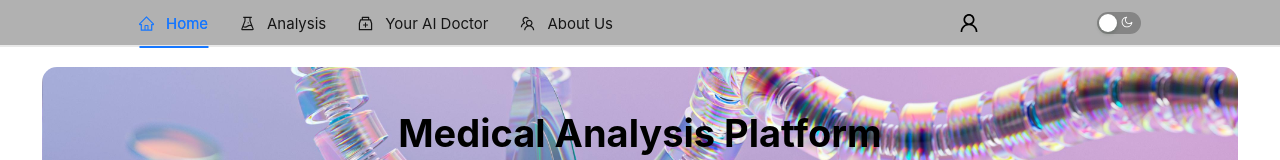
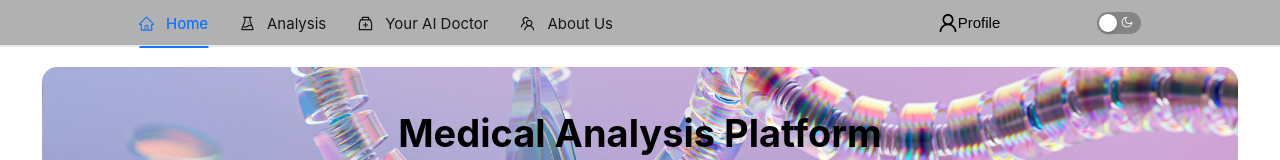
Before and after one commit to MediScanAi/MediScanAi, a React (Vite) app: page / in a window 1280 px wide. Shown: the top 160 px of the page. Built offline with nearby package versions, Linux system fonts and the light colour scheme; no server answers.

Commit message:
Header fixed

```diff
--- a/src/components/Header.tsx
+++ b/src/components/Header.tsx
@@ -151,10 +151,10 @@ function Header() {
           <Dropdown menu={{ items: userItems }}>
             <div
               className={'user-button' + (theme ? ' dark-user-button' : '')}
-              style={{ marginRight: 50 }}
+              style={{ marginRight: 50, width: '100%', padding: 10 }}
             >
               <UserOutlined style={{ fontSize: 20 }} />
-              {user?.email}
+              {user?.email ? user?.email : 'Profile'}
             </div>
           </Dropdown>
           <Switch
```
